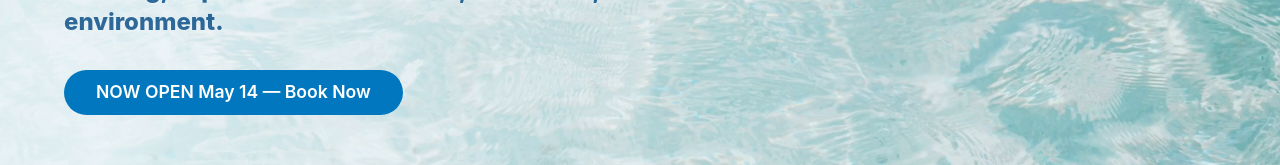
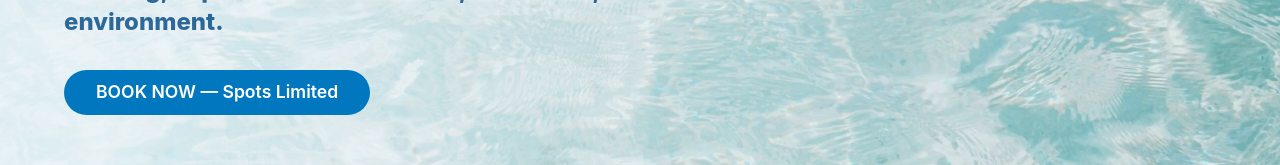
Before and after one commit to sweller226/swim-site, a Next.js app in the folder frontend/: page / in a window 1280 px wide. Shown: the part 416-581 px from the top of the page. Built offline with nearby package versions, Linux system fonts and the light colour scheme; no server answers.

Commit message:
changed book now button

```diff
--- a/frontend/src/components/Hero.tsx
+++ b/frontend/src/components/Hero.tsx
@@ -127,7 +127,7 @@ const Hero = () => {
                 rel="noopener noreferrer"
                 sx={{ px: 4, py: 0.90, fontSize: '1.1rem', borderRadius: 10}}
               >
-                NOW OPEN May 14 — Book Now
+                BOOK NOW — Spots Limited
               </Button>
             </Grid>
           </Grid>
```
